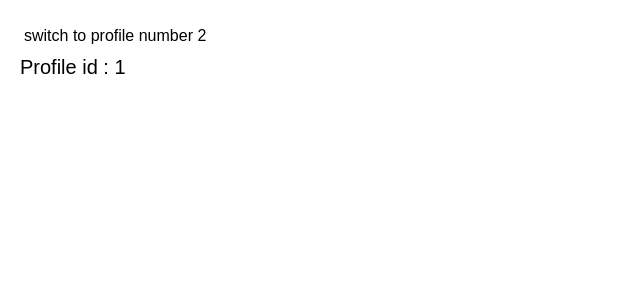
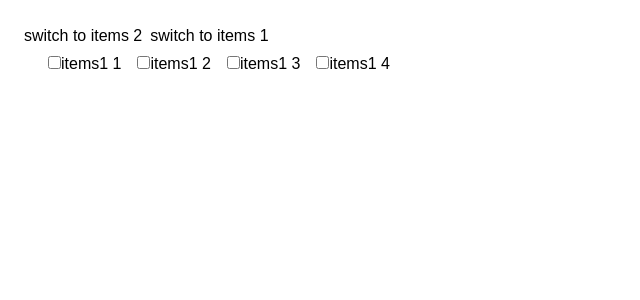
Before and after one commit to ksajjadhossen/rnext-practice, a React (Vite) app: page / in a window 1280 px wide. Shown: the top 300 px of the page, without its empty margins (0-640 px from the left). Built offline with nearby package versions, Linux system fonts and the light colour scheme.

Commit message:
don't use effect example 3

```diff
--- a/src/App.jsx
+++ b/src/App.jsx
@@ -2,21 +2,17 @@
 import "./App.css";
 import Example1 from "./components/Example1";
 import Example2 from "./components/Example2";
+import Example3 from "./components/Example3";
+import { items1, items2 } from "./components/data/itemsData";
 
 function App() {
-  const [userId, setUserId] = useState(1);
+  const [items, setItems] = useState(items1);
 
   return (
     <>
-      <div className="">
-        <div className="">
-          <button onClick={() => setUserId(userId === 1 ? 2 : 1)}>
-            {" "}
-            switch to profile number {userId === 1 ? 2 : 1}
-          </button>
-        </div>
-        <Example2 key={userId} userId={userId}></Example2>
-      </div>
+      <button onClick={() => setItems(items2)}>switch to items 2</button>
+      <button onClick={() => setItems(items1)}>switch to items 1</button>
+      <Example3 items={items}></Example3>
     </>
   );
 }
--- /dev/null
+++ b/src/components/Example3.jsx
@@ -0,0 +1,40 @@
+import { useState } from "react";
+
+export default function Example3({ items }) {
+  //   const [selection, setSelection] = useState(null);
+  const [selectedId, setSelectedId] = useState(null);
+  //   const [prevItems, setPrevItems] = useState(items);
+  //   if (items !== prevItems) {
+  //     setPrevItems(items);
+  //     setSelection(null);
+
+  //}
+
+  const selection = items.find((item) => item.id === selectedId) ?? null;
+
+  return (
+    <>
+      <ul>
+        {items.map((item) => (
+          <li key={item.id}>
+            <input
+              type="checkbox"
+              checked={item.id === selection?.id}
+              onChange={() => setSelectedId(item.id)}
+            />
+            {item.title}
+          </li>
+        ))}
+      </ul>
+      {selection?.id && (
+        <div className="">
+          <h2> Selected item</h2>
+          <div style={{ padding: "10px", backgroundColor: "lightcyan" }}>
+            {" "}
+            {selection.title}
+          </div>
+        </div>
+      )}
+    </>
+  );
+}
--- /dev/null
+++ b/src/components/data/itemsData.js
@@ -0,0 +1,37 @@
+export const items1 = [
+  {
+    id: 1,
+    title: "items1  1",
+  },
+  {
+    id: 2,
+    title: "items1  2",
+  },
+  {
+    id: 3,
+    title: "items1  3",
+  },
+  {
+    id: 4,
+    title: "items1  4",
+  },
+];
+
+export const items2 = [
+  {
+    id: 5,
+    title: "items2  1",
+  },
+  {
+    id: 6,
+    title: "items2  2",
+  },
+  {
+    id: 7,
+    title: "items2  3",
+  },
+  {
+    id: 8,
+    title: "items2  4",
+  },
+];
```
